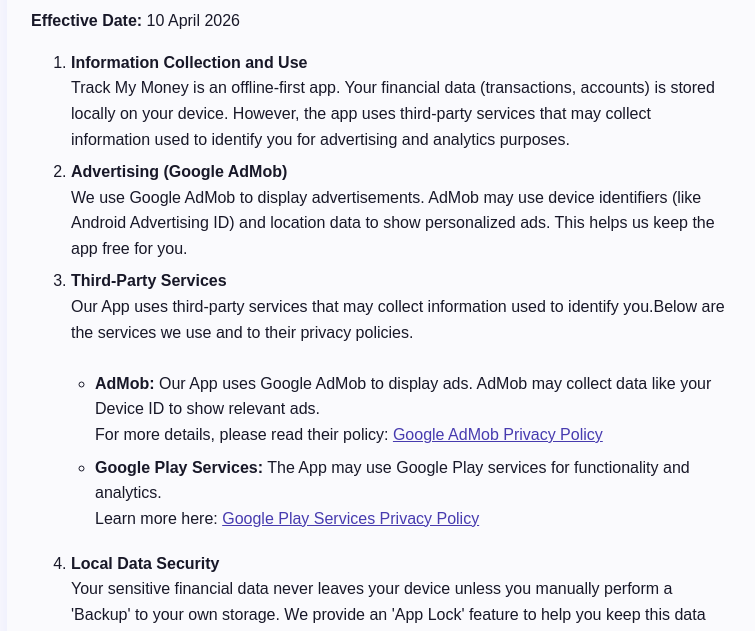
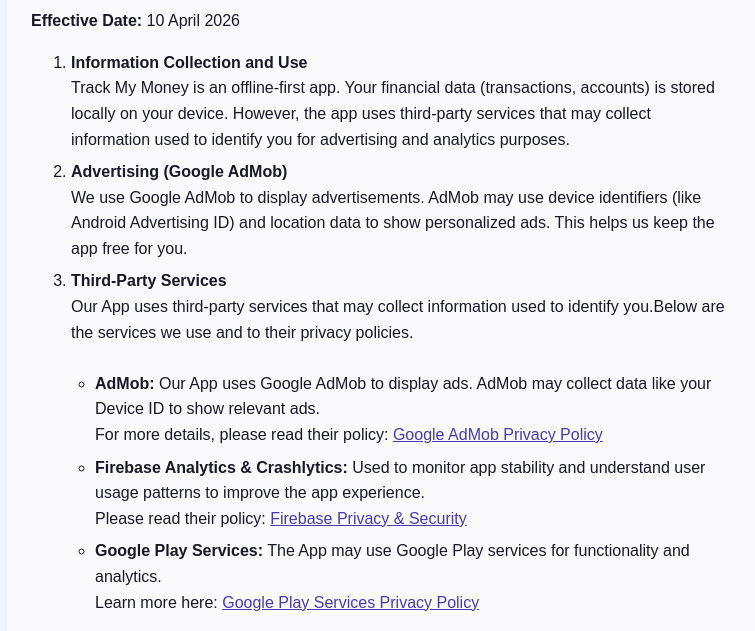
Before and after one commit to msa230222-droid/AnatifAppsWorld, a plain HTML site: page trackmymoney/index.html in a window 1280 px wide. Shown: the part 146-777 px from the top of the page, without its empty margins (259-1014 px from the left). Drawn offline with Linux system fonts and the light colour scheme.

Commit message:
Update index.html

```diff
--- a/trackmymoney/index.html
+++ b/trackmymoney/index.html
@@ -59,6 +59,11 @@
           For more details, please read their policy:
           <a href="https://policies.google.com/privacy" target="_blank">Google AdMob Privacy Policy</a>
         </li>
+         <li>
+          <b>Firebase Analytics & Crashlytics:</b>  Used to monitor app stability and understand user usage patterns to improve the app experience.<br>
+          Please read their policy:
+          <a href="https://firebase.google.com/support/privacy" target="_blank">Firebase Privacy & Security</a>
+        </li>
         <li>
           <b>Google Play Services:</b> The App may use Google Play services for functionality and analytics.<br>
           Learn more here: <a href="https://policies.google.com/privacy" target="_blank">Google Play Services Privacy Policy</a>
```
